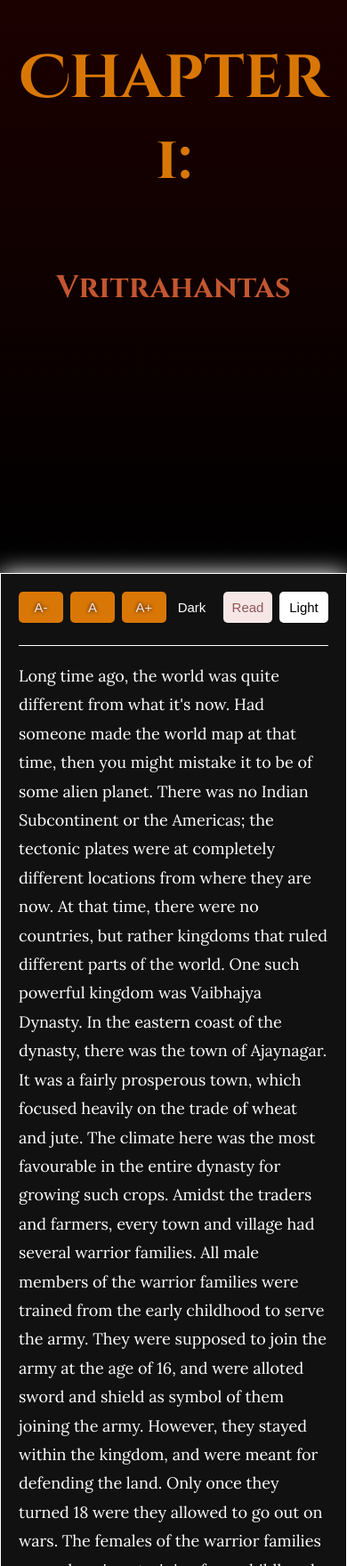
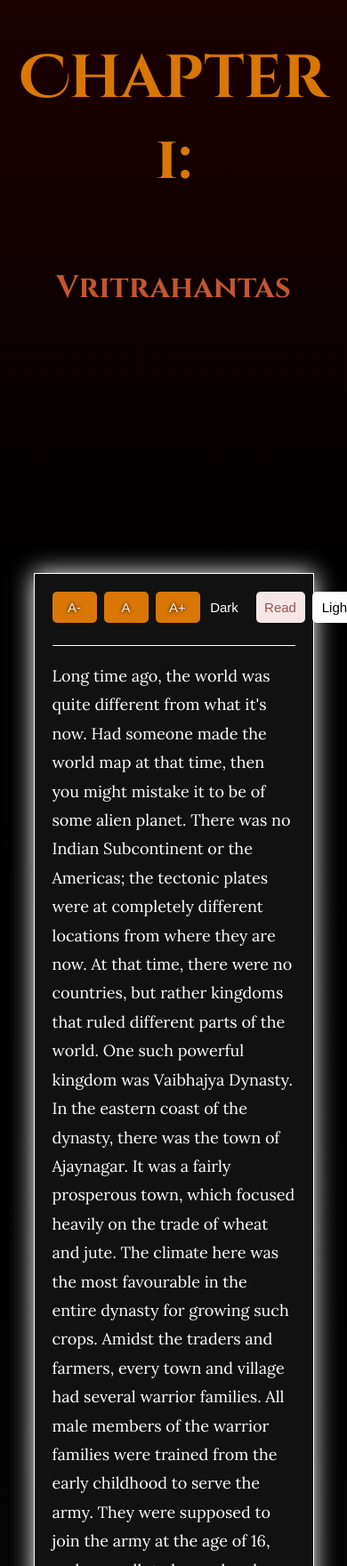
Before and after one commit to aysh-mzmdr/The_Dragon_Knight, a React (Vite) app: page /#/chapter1 in a window 390 px wide. Shown: the part 200-1960 px from the top of the page at 89% size. Built offline with nearby package versions, Linux system fonts and the light colour scheme.

Commit message:
Fixed Reading area width for better mobile display

```diff
--- a/src/Chapter.module.css
+++ b/src/Chapter.module.css
@@ -28,8 +28,7 @@
 }
 
 .book{
-    width:auto;
-    max-width: 500px;
+    width:70vw;
     color:white;
     padding: 20px;
     background-color: #111;
```
